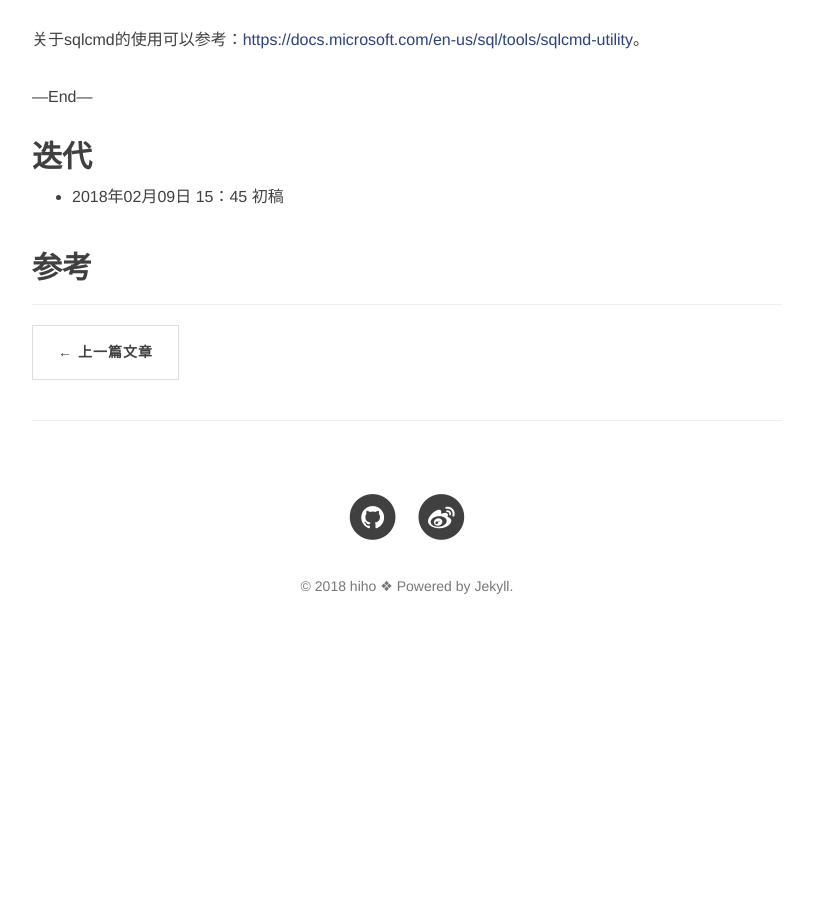
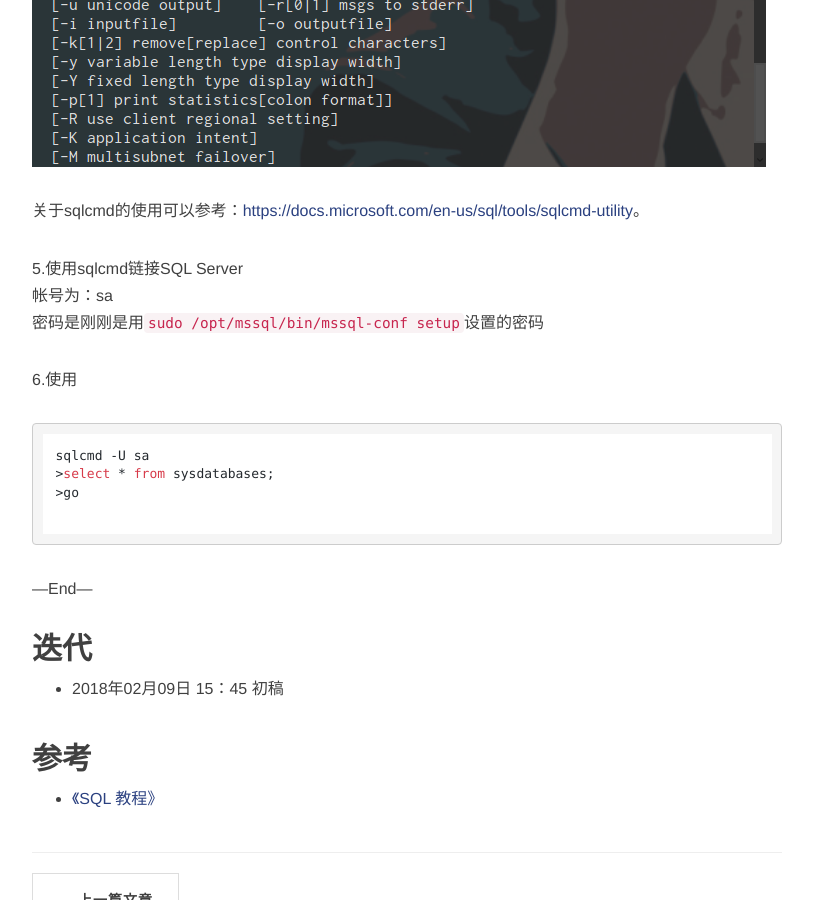
Before and after one commit to hihozhou/hihoZhou.github.io, a Jekyll site: the page built from _posts/2018-03-19-ubuntu-sqlserver.md, in a window 1280 px wide and 900 px high, scrolled down 3826 px. Shown: the whole window, without its empty margins (233-1046 px from the left). Built offline with Jekyll 4.4.1, drawn with Linux system fonts in a browser that asks for light colours; nearby versions of some CDN libraries; Markdown is read by kramdown in place of the engine named in the settings; comment, search, counter and statistics services are not loaded; before the commit the page ends 4489 px from its top, so only the background shows below that; some of the changed text lies outside the part shown.

Commit message:
添加使用列子

````diff
--- a/_posts/2018-03-19-ubuntu-sqlserver.md
+++ b/_posts/2018-03-19-ubuntu-sqlserver.md
@@ -58,6 +58,12 @@ firewall-cmd --zone=public --add-port=1433/tcp --permanent
 firewall-cmd --reload
 ```
 
+6.启动和停止sqlserver服务
+```
+sudo systemctl start mssql-server
+sudo systemctl stop mssql-server
+```
+
 
 ## 安装SQL Server Tools
 官方安装文档见：[https://docs.microsoft.com/en-us/sql/linux/sql-server-linux-setup-tools#ubuntu](https://docs.microsoft.com/en-us/sql/linux/sql-server-linux-setup-tools#ubuntu)。
@@ -101,6 +107,22 @@ source ~/.bashrc
 
 关于sqlcmd的使用可以参考：[https://docs.microsoft.com/en-us/sql/tools/sqlcmd-utility](https://docs.microsoft.com/en-us/sql/tools/sqlcmd-utility)。
 
+5.使用sqlcmd链接SQL Server
+帐号为：sa
+密码是刚刚是用`sudo /opt/mssql/bin/mssql-conf setup`设置的密码
+
+6.使用
+
+```bash
+sqlcmd -U sa
+>select * from sysdatabases;
+>go
+
+```
+
+
+
+
 —End—
 
 
@@ -109,3 +131,5 @@ source ~/.bashrc
 * 2018年02月09日 15：45 初稿
 
 ## 参考
+
+- [《SQL 教程》](http://www.w3school.com.cn/sql/)
````
